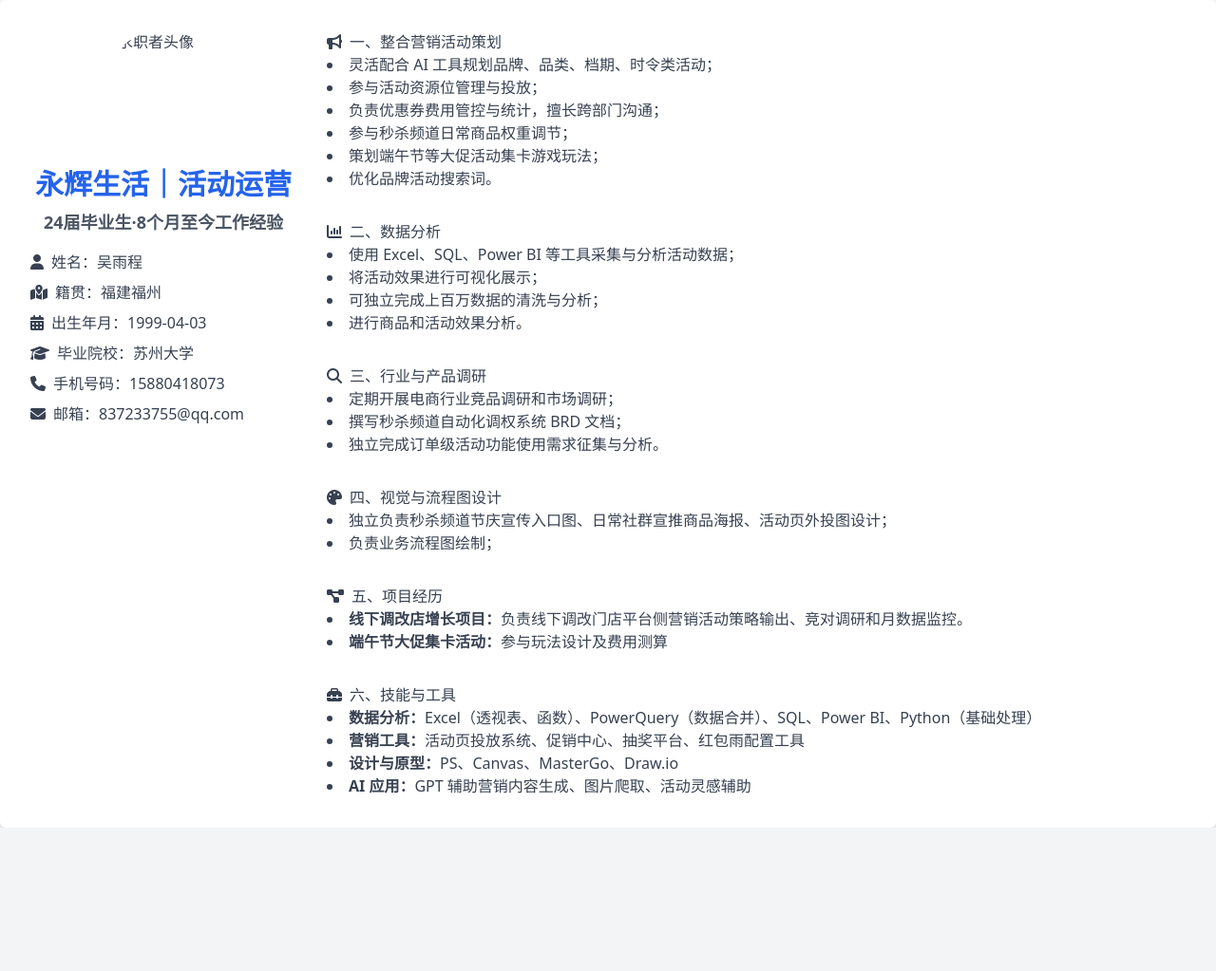
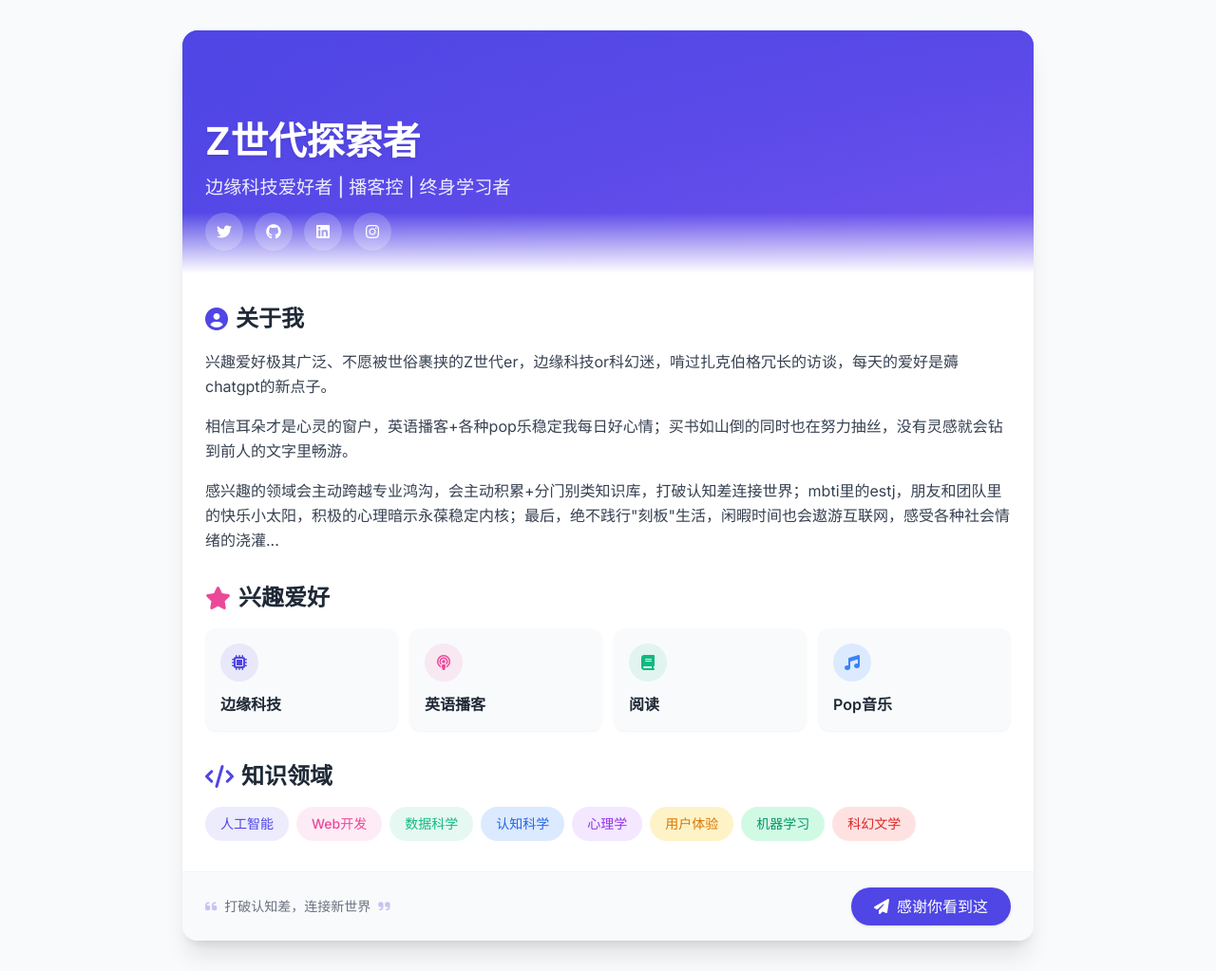
Before and after one commit to sana837233/orangerain, a plain HTML site: page index.html in a window 1280 px wide. Shown: the whole page at 95% size. Before the commit the page ends 872 px from the top, so only its background shows below. Drawn offline with nearby package versions, Linux system fonts and the light colour scheme.

Commit message:
Update index.html

```diff
--- a/index.html
+++ b/index.html
@@ -1,102 +1,186 @@
 <!DOCTYPE html>
-<html lang="zh">
-
+<html lang="zh-CN">
 <head>
     <meta charset="UTF-8">
     <meta name="viewport" content="width=device-width, initial-scale=1.0">
-    <title>吴雨程 活动运营社招简历Online</title>
+    <title>Z世代探索者 | 个人简介</title>
     <script src="https://cdn.tailwindcss.com"></script>
     <link href="https://cdnjs.cloudflare.com/ajax/libs/font-awesome/6.7.2/css/all.min.css" rel="stylesheet">
-    <link rel="stylesheet" href="【JavaScript】/resume.css">
+    <link href="https://fonts.googleapis.com/css2?family=Inter:wght@300;400;500;600;700&display=swap" rel="stylesheet">
+
+    <script>
+        tailwind.config = {
+            theme: {
+                extend: {
+                    colors: {
+                        primary: '#4F46E5',
+                        secondary: '#EC4899',
+                        accent: '#10B981',
+                        dark: '#1F2937',
+                        light: '#F9FAFB'
+                    },
+                    fontFamily: {
+                        inter: ['Inter', 'sans-serif'],
+                    },
+                }
+            }
+        }
+    </script>
+
+    <style type="text/tailwindcss">
+        @layer utilities {
+            .content-auto {
+                content-visibility: auto;
+            }
+            .text-shadow {
+                text-shadow: 0 2px 4px rgba(0,0,0,0.1);
+            }
+            .hover-scale {
+                transition: transform 0.3s ease;
+            }
+            .hover-scale:hover {
+                transform: scale(1.03);
+            }
+            .animate-float {
+                animation: float 6s ease-in-out infinite;
+            }
+            @keyframes float {
+                0% { transform: translateY(0px); }
+                50% { transform: translateY(-10px); }
+                100% { transform: translateY(0px); }
+            }
+            .gradient-bg {
+                background: linear-gradient(135deg, #4F46E5 0%, #8B5CF6 100%);
+            }
+        }
+    </style>
 </head>
+<body class="bg-gray-50 font-inter text-dark min-h-screen flex items-center justify-center p-4 md:p-8">
+    <!-- 个人简介卡片 -->
+    <div class="max-w-4xl w-full bg-white rounded-2xl shadow-xl overflow-hidden hover-scale">
+        <!-- 头部背景 -->
+        <div class="relative gradient-bg h-48 md:h-64">
+            <div class="absolute inset-0 bg-gradient-to-b from-primary/80 to-primary/40"></div>
+            <div class="absolute bottom-0 left-0 w-full h-16 bg-gradient-to-t from-white to-transparent"></div>
 
-<body class="bg-gray-100 font-sans text-gray-700">
-    <div class="container mx-auto p-8 bg-white shadow-md rounded-md grid grid-cols-1 md:grid-cols-4 gap-8">
-        <div class="md:col-span-1">
-            <img class="w-32 h-32 rounded-full mx-auto mb-4" src="./photo/可用.jpg" alt="求职者头像">
-            <h1 class="text-3xl font-bold text-blue-600 mb-2 text-center">永辉生活｜活动运营</h1>
-            <p class="text-lg text-gray-600 mb-4 text-center"><strong>24届毕业生·8个月至今工作经验</strong></p>
-            <div class="flex items-center mb-2">
-                <i class="fa-solid fa-user mr-2"></i>
-                <span>姓名：吴雨程</span>
-            </div>
-            <div class="flex items-center mb-2">
-                <i class="fa-solid fa-map-location-dot mr-2"></i>
-                <span>籍贯：福建福州</span>
-            </div>
-            <div class="flex items-center mb-2">
-                <i class="fa-solid fa-calendar-days mr-2"></i>
-                <span>出生年月：1999-04-03</span>
-            </div>
-            <div class="flex items-center mb-2">
-                <i class="fa-solid fa-graduation-cap mr-2"></i>
-                <span>毕业院校：苏州大学</span>
-            </div>
-            <div class="flex items-center mb-2">
-                <i class="fa-solid fa-phone mr-2"></i>
-                <span>手机号码：15880418073</span>
-            </div>
-            <div class="flex items-center">
-                <i class="fa-solid fa-envelope mr-2"></i>
-                <span>邮箱：837233755@qq.com</span>
+            <!-- 个人信息 -->
+            <div class="absolute bottom-0 left-0 w-full px-6 pb-6 flex flex-col md:flex-row items-center md:items-end gap-4">
+                <!-- 头像 -->
+                <!-- <div class="relative z-10 animate-float">
+                    <div class="w-32 h-32 md:w-40 md:h-40 rounded-full overflow-hidden border-4 border-white shadow-lg">
+                        <img src="https://picsum.photos/seed/chiikawa/400/400" alt="个人头像" class="w-full h-full object-cover">
+                    </div>
+                    <div class="absolute -bottom-2 -right-2 bg-accent text-white text-xs font-bold px-3 py-1 rounded-full shadow-lg">
+                        ESTJ
+                    </div>
+                </div> -->
+
+                <!-- 名字和标签 -->
+                <div class="flex-1 text-center md:text-left">
+                    <h1 class="text-[clamp(1.8rem,5vw,2.5rem)] font-bold text-white text-shadow mb-1">Z世代探索者</h1>
+                    <p class="text-[clamp(1rem,3vw,1.2rem)] text-white/90 font-medium mb-3">边缘科技爱好者 | 播客控 | 终身学习者</p>
+
+                    <!-- 社交媒体链接 -->
+                    <div class="flex justify-center md:justify-start gap-3">
+                        <a href="#" class="w-10 h-10 rounded-full bg-white/20 flex items-center justify-center text-white hover:bg-white/30 transition-all">
+                            <i class="fa-brands fa-twitter"></i>
+                        </a>
+                        <a href="#" class="w-10 h-10 rounded-full bg-white/20 flex items-center justify-center text-white hover:bg-white/30 transition-all">
+                            <i class="fa-brands fa-github"></i>
+                        </a>
+                        <a href="#" class="w-10 h-10 rounded-full bg-white/20 flex items-center justify-center text-white hover:bg-white/30 transition-all">
+                            <i class="fa-brands fa-linkedin"></i>
+                        </a>
+                        <a href="#" class="w-10 h-10 rounded-full bg-white/20 flex items-center justify-center text-white hover:bg-white/30 transition-all">
+                            <i class="fa-brands fa-instagram"></i>
+                        </a>
+                    </div>
+                </div>
             </div>
         </div>
-        <div class="md:col-span-3">
-            <div class="section mb-8">
-                <h2 class="title"><i class="fa-solid fa-bullhorn mr-2"></i>一、整合营销活动策划</h2>
-                <ul class="list-disc list-inside">
-                    <li>灵活配合 AI 工具规划品牌、品类、档期、时令类活动；</li>
-                    <li>参与活动资源位管理与投放；</li>
-                    <li>负责优惠券费用管控与统计，擅长跨部门沟通；</li>
-                    <li>参与秒杀频道日常商品权重调节；</li>
-                    <li>策划端午节等大促活动集卡游戏玩法；</li>
-                    <li>优化品牌活动搜索词。</li>
-                </ul>
+
+        <!-- 主要内容 -->
+        <div class="px-6 py-8">
+            <!-- 关于我 -->
+            <div class="mb-8">
+                <h2 class="text-2xl font-bold text-dark mb-4 flex items-center">
+                    <i class="fa-solid fa-user-circle text-primary mr-2"></i> 关于我
+                </h2>
+                <p class="text-gray-700 leading-relaxed mb-4">
+                    兴趣爱好极其广泛、不愿被世俗裹挟的Z世代er，边缘科技or科幻迷，啃过扎克伯格冗长的访谈，每天的爱好是薅chatgpt的新点子。
+                </p>
+                <p class="text-gray-700 leading-relaxed mb-4">
+                    相信耳朵才是心灵的窗户，英语播客+各种pop乐稳定我每日好心情；买书如山倒的同时也在努力抽丝，没有灵感就会钻到前人的文字里畅游。
+                </p>
+                <p class="text-gray-700 leading-relaxed">
+                    感兴趣的领域会主动跨越专业鸿沟，会主动积累+分门别类知识库，打破认知差连接世界；mbti里的estj，朋友和团队里的快乐小太阳，积极的心理暗示永葆稳定内核；最后，绝不践行"刻板"生活，闲暇时间也会遨游互联网，感受各种社会情绪的浇灌...
+                </p>
             </div>
 
-            <div class="section mb-8">
-                <h2 class="title"><i class="fa-solid fa-chart-column mr-2"></i>二、数据分析</h2>
-                <ul class="list-disc list-inside">
-                    <li>使用 Excel、SQL、Power BI 等工具采集与分析活动数据；</li>
-                    <li>将活动效果进行可视化展示；</li>
-                    <li>可独立完成上百万数据的清洗与分析；</li>
-                    <li>进行商品和活动效果分析。</li>
-                </ul>
+            <!-- 兴趣爱好 -->
+            <div class="mb-8">
+                <h2 class="text-2xl font-bold text-dark mb-4 flex items-center">
+                    <i class="fa-solid fa-star text-secondary mr-2"></i> 兴趣爱好
+                </h2>
+                <div class="grid grid-cols-2 md:grid-cols-4 gap-3">
+                    <div class="bg-gray-50 p-4 rounded-xl shadow-sm hover:shadow-md transition-shadow">
+                        <div class="w-10 h-10 rounded-full bg-primary/10 flex items-center justify-center mb-3">
+                            <i class="fa-solid fa-microchip text-primary"></i>
+                        </div>
+                        <h3 class="font-semibold text-gray-800">边缘科技</h3>
+                    </div>
+                    <div class="bg-gray-50 p-4 rounded-xl shadow-sm hover:shadow-md transition-shadow">
+                        <div class="w-10 h-10 rounded-full bg-secondary/10 flex items-center justify-center mb-3">
+                            <i class="fa-solid fa-podcast text-secondary"></i>
+                        </div>
+                        <h3 class="font-semibold text-gray-800">英语播客</h3>
+                    </div>
+                    <div class="bg-gray-50 p-4 rounded-xl shadow-sm hover:shadow-md transition-shadow">
+                        <div class="w-10 h-10 rounded-full bg-accent/10 flex items-center justify-center mb-3">
+                            <i class="fa-solid fa-book text-accent"></i>
+                        </div>
+                        <h3 class="font-semibold text-gray-800">阅读</h3>
+                    </div>
+                    <div class="bg-gray-50 p-4 rounded-xl shadow-sm hover:shadow-md transition-shadow">
+                        <div class="w-10 h-10 rounded-full bg-blue-100 flex items-center justify-center mb-3">
+                            <i class="fa-solid fa-music text-blue-500"></i>
+                        </div>
+                        <h3 class="font-semibold text-gray-800">Pop音乐</h3>
+                    </div>
+                </div>
             </div>
 
-            <div class="section mb-8">
-                <h2 class="title"><i class="fa-solid fa-magnifying-glass mr-2"></i>三、行业与产品调研</h2>
-                <ul class="list-disc list-inside">
-                    <li>定期开展电商行业竞品调研和市场调研；</li>
-                    <li>撰写秒杀频道自动化调权系统 BRD 文档；</li>
-                    <li>独立完成订单级活动功能使用需求征集与分析。</li>
-                </ul>
+            <!-- 技能标签 -->
+            <div>
+                <h2 class="text-2xl font-bold text-dark mb-4 flex items-center">
+                    <i class="fa-solid fa-code text-primary mr-2"></i> 知识领域
+                </h2>
+                <div class="flex flex-wrap gap-2">
+                    <span class="px-4 py-2 bg-primary/10 text-primary rounded-full text-sm font-medium">人工智能</span>
+                    <span class="px-4 py-2 bg-secondary/10 text-secondary rounded-full text-sm font-medium">Web开发</span>
+                    <span class="px-4 py-2 bg-accent/10 text-accent rounded-full text-sm font-medium">数据科学</span>
+                    <span class="px-4 py-2 bg-blue-100 text-blue-600 rounded-full text-sm font-medium">认知科学</span>
+                    <span class="px-4 py-2 bg-purple-100 text-purple-600 rounded-full text-sm font-medium">心理学</span>
+                    <span class="px-4 py-2 bg-amber-100 text-amber-600 rounded-full text-sm font-medium">用户体验</span>
+                    <span class="px-4 py-2 bg-emerald-100 text-emerald-600 rounded-full text-sm font-medium">机器学习</span>
+                    <span class="px-4 py-2 bg-red-100 text-red-600 rounded-full text-sm font-medium">科幻文学</span>
+                </div>
             </div>
+        </div>
 
-            <div class="section mb-8">
-                <h2 class="title"><i class="fa-solid fa-palette mr-2"></i>四、视觉与流程图设计</h2>
-                <ul class="list-disc list-inside">
-                    <li>独立负责秒杀频道节庆宣传入口图、日常社群宣推商品海报、活动页外投图设计；</li>
-                    <li>负责业务流程图绘制；</li>
-                </ul>
-            </div>
-
-            <div class="section mb-8">
-                <h2 class="title"><i class="fa-solid fa-project-diagram mr-2"></i>五、项目经历</h2>
-                <ul class="list-disc list-inside">
-                    <li><strong>线下调改店增长项目：</strong>负责线下调改门店平台侧营销活动策略输出、竞对调研和月数据监控。</li>
-                    <li><strong>端午节大促集卡活动：</strong>参与玩法设计及费用测算</li>
-                </ul>
-            </div>
-
-            <div class="section">
-                <h2 class="title"><i class="fa-solid fa-toolbox mr-2"></i>六、技能与工具</h2>
-                <ul class="list-disc list-inside">
-                    <li><strong>数据分析：</strong>Excel（透视表、函数）、PowerQuery（数据合并）、SQL、Power BI、Python（基础处理）</li>
-                    <li><strong>营销工具：</strong>活动页投放系统、促销中心、抽奖平台、红包雨配置工具</li>
-                    <li><strong>设计与原型：</strong>PS、Canvas、MasterGo、Draw.io</li>
-                    <li><strong>AI 应用：</strong>GPT 辅助营销内容生成、图片爬取、活动灵感辅助</li>
-                </ul>
+        <!-- 页脚 -->
+        <div class="bg-gray-50 px-6 py-4 border-t border-gray-100">
+            <div class="flex flex-col md:flex-row justify-between items-center">
+                <p class="text-gray-500 text-sm">
+                    <i class="fa-solid fa-quote-left text-primary/30 mr-1"></i>
+                    打破认知差，连接新世界
+                    <i class="fa-solid fa-quote-right text-primary/30 ml-1"></i>
+                </p>
+                <div class="mt-3 md:mt-0">
+                    <button class="bg-primary hover:bg-primary/90 text-white px-6 py-2 rounded-full shadow transition-all flex items-center">
+                        <i class="fa-solid fa-paper-plane mr-2"></i> 感谢你看到这
+                    </button>
+                </div>
             </div>
         </div>
     </div>
```
